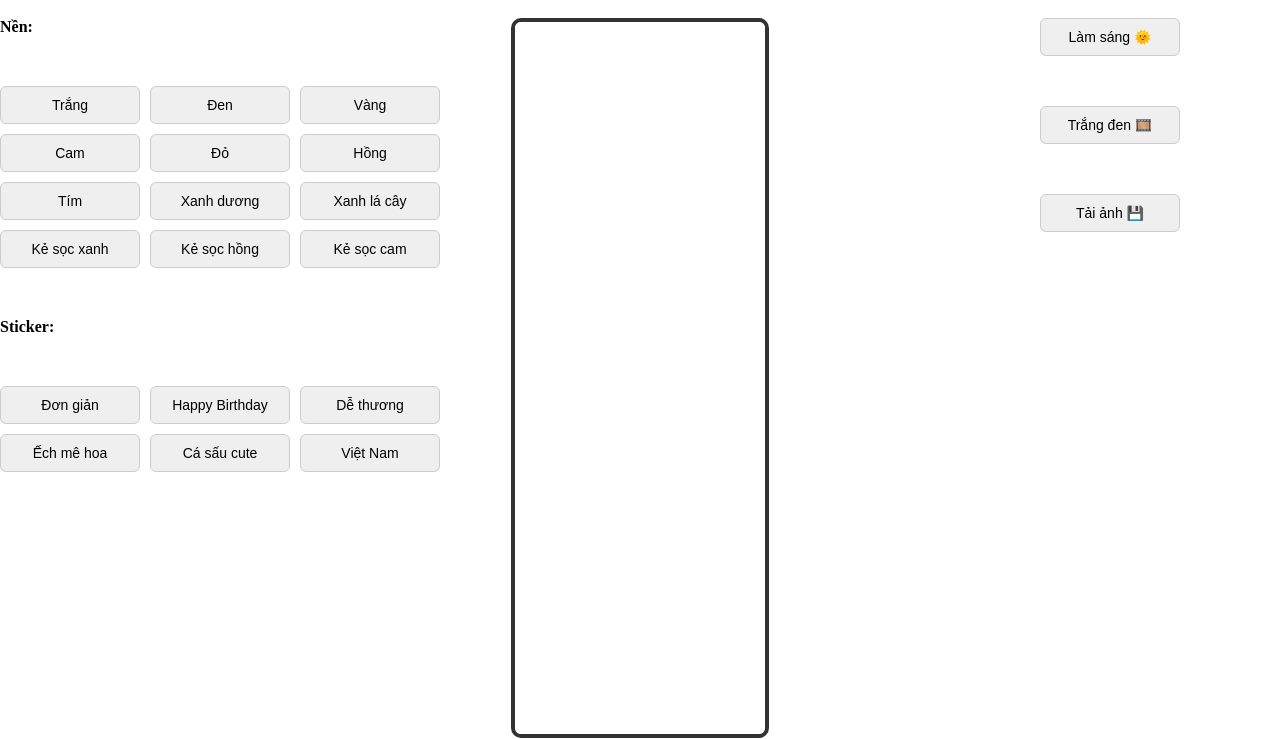
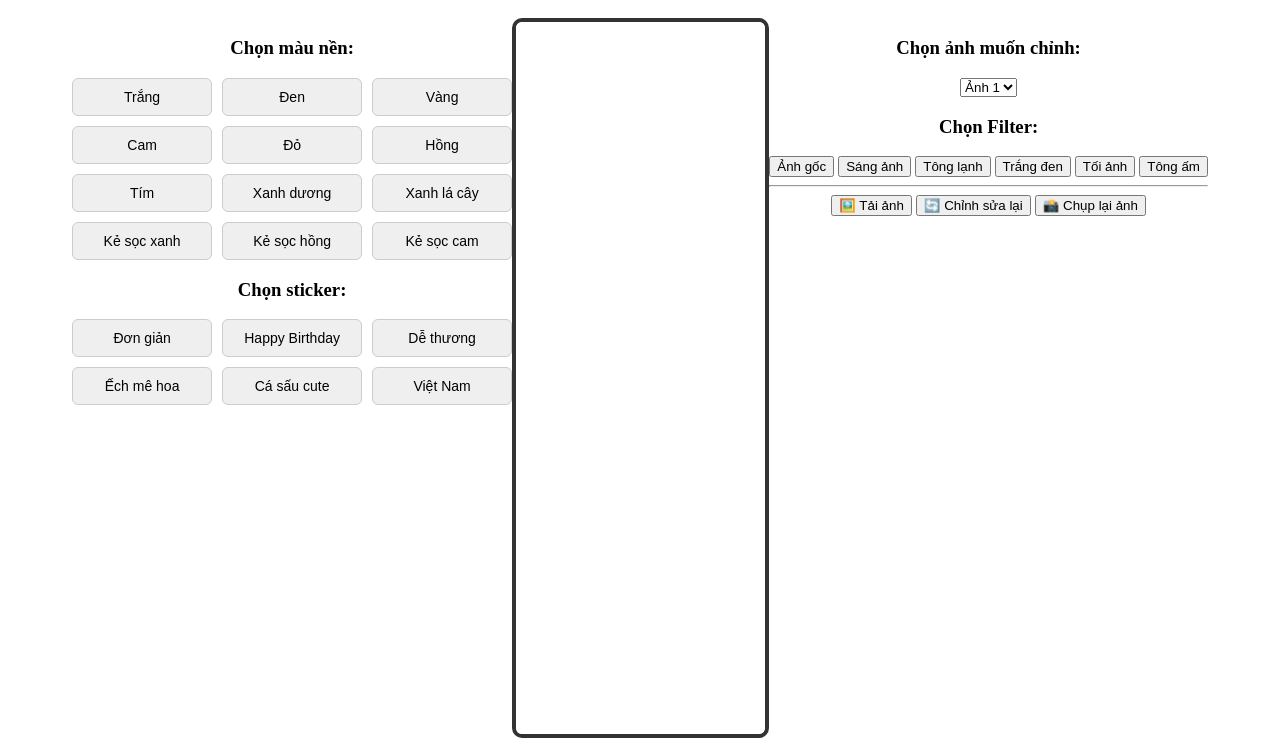
Before and after one commit to GiangThu2005/Photobooth-At-Home, a plain HTML site: page edit.html in a window 1280 px wide. Shown: the part 61-800 px from the top of the page. Drawn offline with Linux system fonts and the light colour scheme; a web font is replaced by a local one.

Commit message:
Update edit.html

```diff
--- a/edit.html
+++ b/edit.html
@@ -2,22 +2,25 @@
 <html lang="en">
 <head>
   <meta charset="UTF-8">
+  <meta name="viewport" content="width=device-width, initial-scale=1.0">
   <title>Photobooth At Home</title>
-  <link rel="stylesheet" href="edit.css"> <!-- Giao diện trang chỉnh sửa -->
+  <link rel="stylesheet" href="edit.css">
+  <link rel="preconnect" href="https://fonts.googleapis.com">
+  <link rel="preconnect" href="https://fonts.gstatic.com" crossorigin>
+  <link href="https://fonts.googleapis.com/css2?family=Cascadia+Code:ital,wght@0,200..700;1,200..700&display=swap" rel="stylesheet">
 </head>
+
 <body>
-
   <!-- Tiêu đề trang -->
   <h1>✨ Cùng chỉnh sửa Photobooth của bạn nhé ✨</h1>
 
-  <!-- Vùng chỉnh sửa chính: gồm 3 phần -->
+  <!-- Khung chứa toàn bộ giao diện chỉnh sửa -->
   <div class="edit-container">
 
-    <!-- Bên trái: chọn màu nền hoặc khung PNG -->
-    <div class="side-panel">
-      <label><strong>Nền:</strong></label>
+    <!-- Panel bên trái: chọn nền và sticker -->
+    <aside class="left-panel">
+      <h3>Chọn màu nền:</h3>
       <div class="frame-buttons">
-        <!-- Các nút chọn màu nền -->
         <button onclick="changeBackground('white')">Trắng</button>
         <button onclick="changeBackground('#000000')">Đen</button>
         <button onclick="changeBackground('#FBF8CC')">Vàng</button>
@@ -27,16 +30,13 @@
         <button onclick="changeBackground('#CFBAF0')">Tím</button>
         <button onclick="changeBackground('#A3C4F3')">Xanh dương</button>
         <button onclick="changeBackground('#ccd5ae')">Xanh lá cây</button>
-
-        <!-- Các nút chọn ảnh khung PNG -->
         <button onclick="changeFrame('blue plaid.png')">Kẻ sọc xanh</button>
         <button onclick="changeFrame('pink plaid.png')">Kẻ sọc hồng</button>
         <button onclick="changeFrame('orange plaid.png')">Kẻ sọc cam</button>
       </div>
 
-      <label><strong>Sticker:</strong></label>
+      <h3>Chọn sticker:</h3>
       <div class="sticker-buttons">
-        <!-- Các nút thêm sticker đè lên ảnh -->
         <button onclick="addSticker('simple.png')">Đơn giản</button>
         <button onclick="addSticker('happy birthday.png')">Happy Birthday</button>
         <button onclick="addSticker('korean style.png')">Dễ thương</button>
@@ -44,20 +44,42 @@
         <button onclick="addSticker('crocodile.png')">Cá sấu cute</button>
         <button onclick="addSticker('VietNam.png')">Việt Nam</button>
       </div>
-    </div>
+    </aside>
 
-    <!-- Giữa: canvas hiển thị ảnh chụp và hiệu ứng -->
-    <canvas id="editCanvas" width="700" height="2000"></canvas>
+    <!-- Panel giữa: canvas để ghép ảnh -->
+    <main class="canvas-wrapper">
+      <canvas id="editCanvas" width="700" height="2000"></canvas>
+    </main>
 
-    <!-- Bên phải: các hiệu ứng chỉnh sửa ảnh -->
-    <div class="side-panel">
-      <button onclick="adjustBrightness(20)">Làm sáng 🌞</button>
-      <button onclick="applyGrayscale()">Trắng đen 🎞️</button>
-      <button onclick="downloadImage()">Tải ảnh 💾</button>
-    </div>
+    <!-- Panel bên phải: chọn ảnh và filter -->
+    <aside class="right-panel">
+      <h3>Chọn ảnh muốn chỉnh:</h3>
+      <select id="photoSelect">
+        <option value="0">Ảnh 1</option>
+        <option value="1">Ảnh 2</option>
+        <option value="2">Ảnh 3</option>
+      </select>
+
+      <h3>Chọn Filter:</h3>
+      <div class="filter-buttons">
+        <button onclick="resetFilterOfSelected()">Ảnh gốc</button>
+        <button onclick="adjustBrightnessToSelected(20)">Sáng ảnh</button>
+        <button onclick="applyCoolToneToSelected()">Tông lạnh</button>
+        <button onclick="applyGrayscaleToSelected()">Trắng đen</button>
+        <button onclick="applyDarkenToSelected()">Tối ảnh</button>
+        <button onclick="applyWarmToneToSelected()">Tông ấm</button>
+      </div>
+
+      <hr>
+
+      <!-- Các nút chức năng -->
+      <button onclick="downloadImage()">🖼️ Tải ảnh</button>
+      <button onclick="resetCanvas()">🔄 Chỉnh sửa lại</button>
+      <button onclick="window.location.href='index.html'">📸 Chụp lại ảnh</button>
+    </aside>
+
   </div>
 
-  <!-- Script xử lý thao tác chỉnh sửa -->
   <script src="edit.js"></script>
 </body>
 </html>
```
